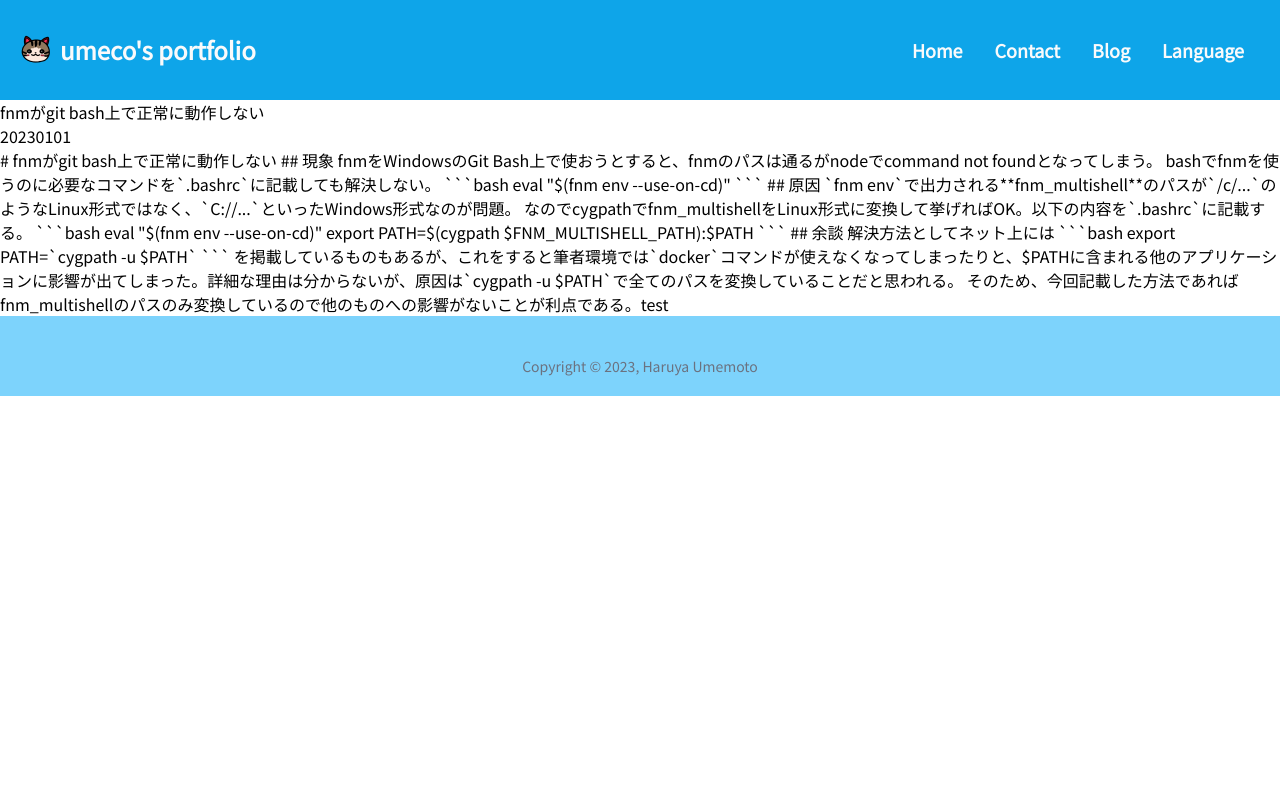
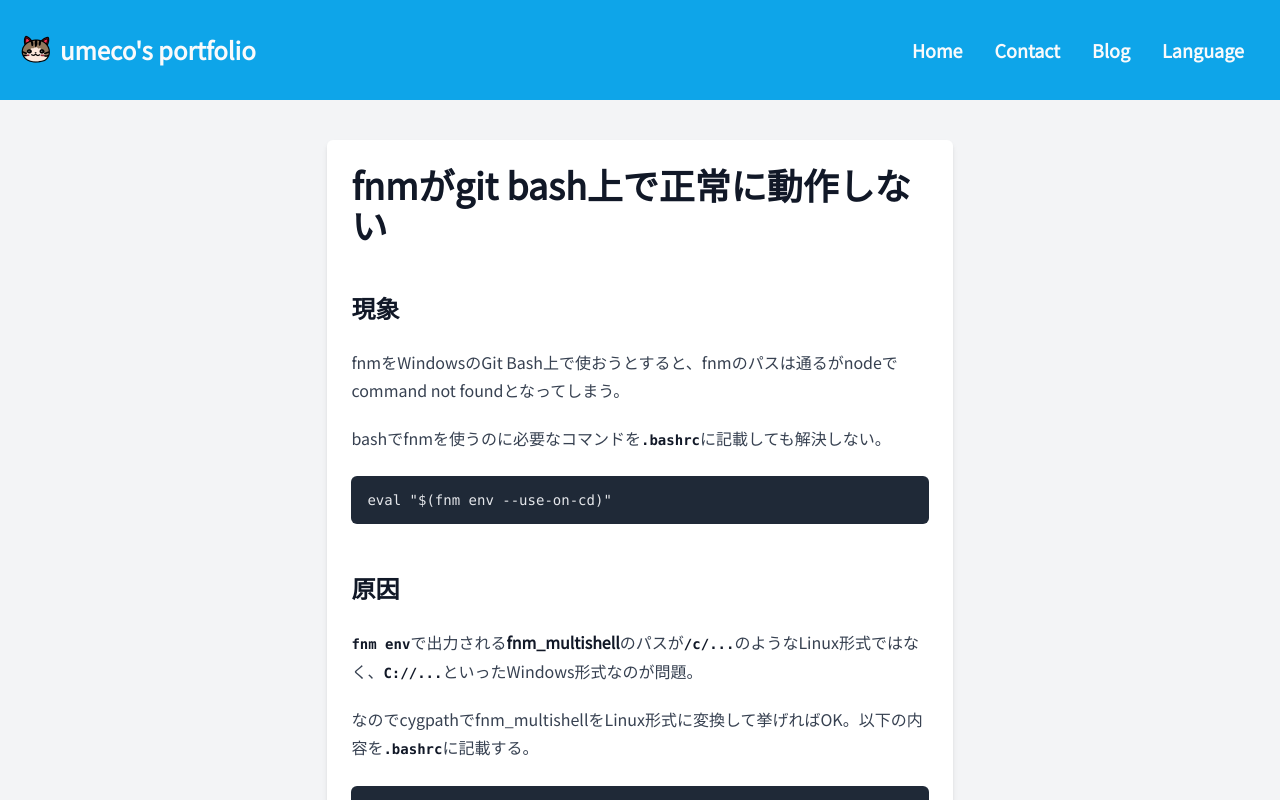
Before and after one commit to umepy/umeco-portfolio, a Next.js app: page /blogs/20230407_fnm_gitbash in a window 1280 px wide. Shown: the top 800 px of the page. Built offline with nearby package versions, Linux system fonts and the light colour scheme.

Commit message:
add markdown render component

```diff
--- a/src/pages/blogs/[blogName].tsx
+++ b/src/pages/blogs/[blogName].tsx
@@ -1,5 +1,9 @@
 import { InferGetStaticPropsType } from "next";
+import ReactMarkdown from "react-markdown";
+import remarkGfm from "remark-gfm";
 import { getAllBlogsData, getBlogData } from "@/utils/blog_render";
+import remarkMath from "remark-math";
+import rehypeKatex from "rehype-katex";
 
 type Props = InferGetStaticPropsType<typeof getStaticProps>;
 
@@ -35,10 +39,20 @@ export const getStaticProps = async ({ params }: any) => {
 export default function BlogPage({ blog }: Props) {
   return (
     <>
-      <h1>{blog.title}</h1>
-      <p>{blog.date}</p>
-      <>{blog.content}</>
-      test
+      <div className="bg-gray-100">
+        <div className="flex justify-center py-10">
+          <div className="shadow-md rounded-md bg-white p-6">
+            <article className="prose prose-h2:after:prose-hr prose-code:before:hidden prose-code:after:hidden">
+              <ReactMarkdown
+                remarkPlugins={[remarkGfm, remarkMath]}
+                rehypePlugins={[rehypeKatex]}
+              >
+                {blog.content}
+              </ReactMarkdown>
+            </article>
+          </div>
+        </div>
+      </div>
     </>
   );
 }
```
